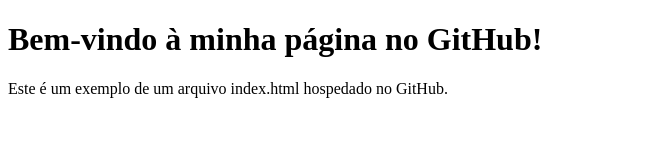
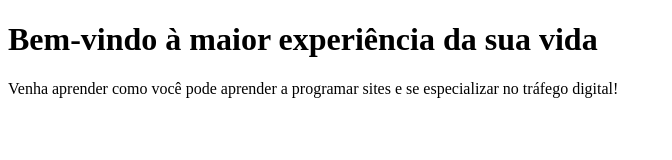
Before and after one commit to jpbarroso04/site, a plain HTML site: page index.html in a window 1280 px wide. Shown: the whole page, without its empty margins (0-672 px from the left). Drawn offline with Linux system fonts and the light colour scheme.

Commit message:
Update index.html

```diff
--- a/index.html
+++ b/index.html
@@ -6,7 +6,7 @@
     <title>Minha Página</title>
 </head>
 <body>
-    <h1>Bem-vindo à minha página no GitHub!</h1>
-    <p>Este é um exemplo de um arquivo index.html hospedado no GitHub.</p>
+    <h1>Bem-vindo à maior experiência da sua vida</h1>
+    <p>Venha aprender como você pode aprender a programar sites e se especializar no tráfego digital!</p>
 </body>
 </html>
```
